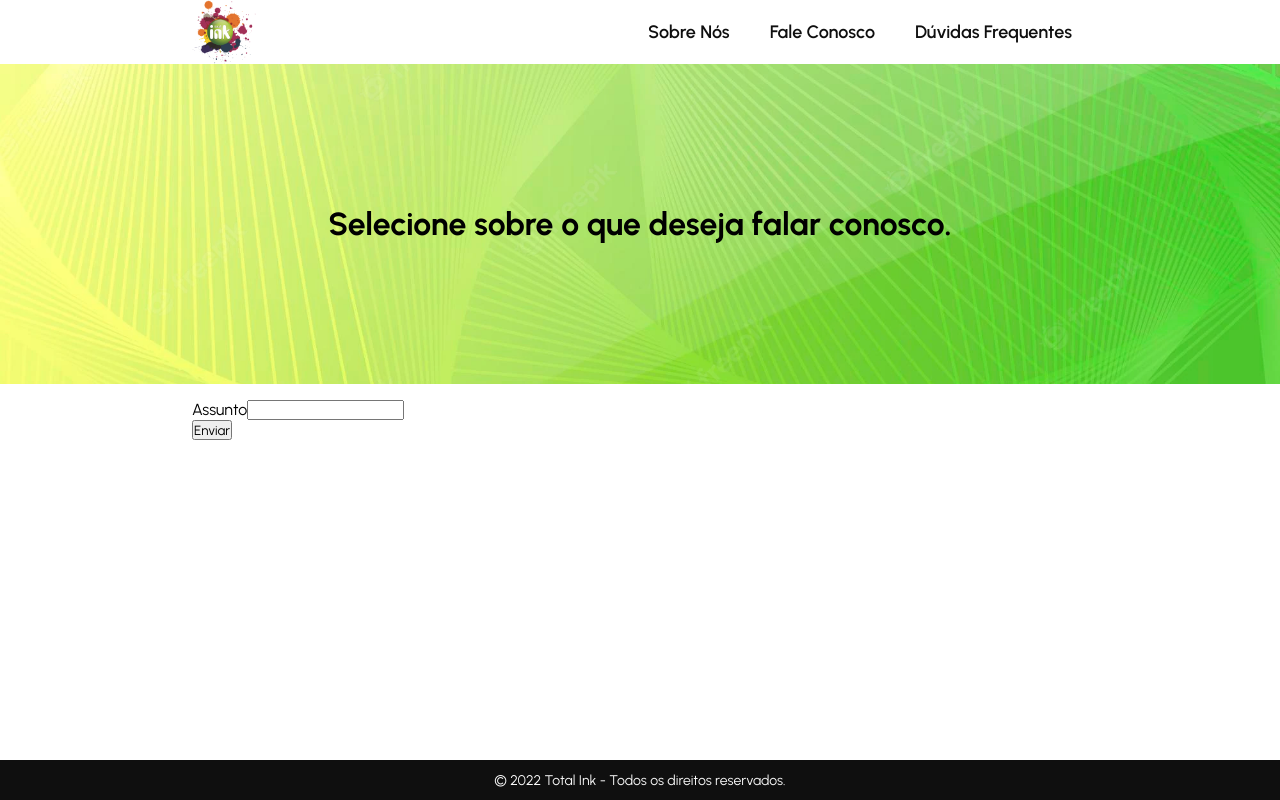
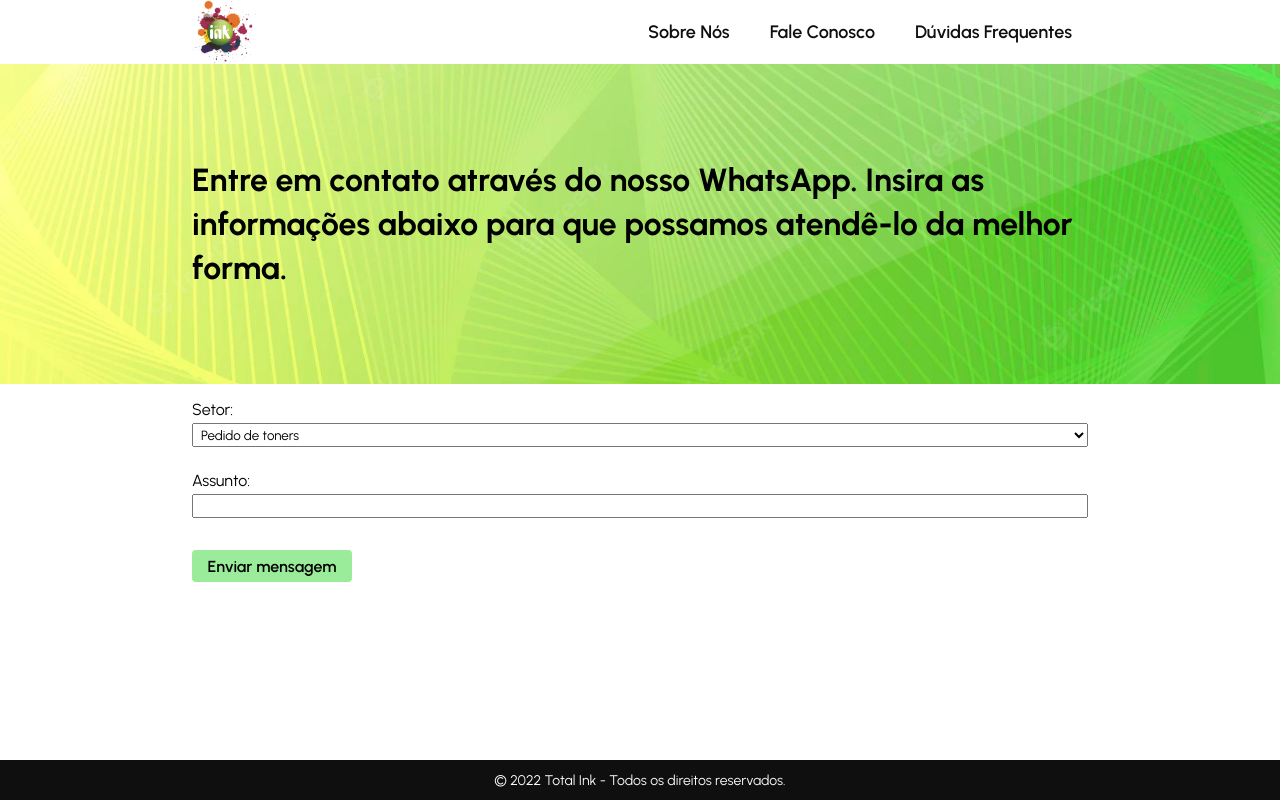
Before and after one commit to diegonacif/totalink-page, a React (Vite) app: page /contact in a window 1280 px wide. Built offline with nearby package versions, Linux system fonts and the light colour scheme.

Commit message:
feat: contact us with whatsapp link and pre filled message comming from inputs

```diff
--- a/src/components/Header/Header.jsx
+++ b/src/components/Header/Header.jsx
@@ -9,7 +9,7 @@ import { HeaderNav } from '../HeaderNav/HeaderNav';
 export const Header = () => {
   const breakpoint = useBreakpoint();
 
-  console.log(breakpoint);
+  // console.log(breakpoint);
 
   return (
     <div className="header-container">
--- a/src/css/App.css
+++ b/src/css/App.css
@@ -829,7 +829,33 @@
   text-align: center;
 }
 .request-quote-container section {
+  display: flex;
+  flex-direction: column;
   padding: 1rem;
+}
+.request-quote-container section .form-input-wp {
+  display: flex;
+  flex-direction: column;
+}
+.request-quote-container section .form-input-wp:not(:first-child) {
+  margin-top: 1.5rem;
+}
+.request-quote-container section .form-input-wp :is(input, select) {
+  width: 100%;
+  height: 1.5rem;
+  margin-top: 0.25rem;
+  padding: 0 0.25rem;
+}
+.request-quote-container section a {
+  display: flex;
+  align-items: center;
+  justify-content: center;
+  width: 10rem;
+  height: 2rem;
+  margin-top: 2rem;
+  background-color: rgb(154, 236, 154);
+  border-radius: 4px;
+  font-weight: 600;
 }
 @media only screen and (min-width: 600px) {
   .request-quote-container header {
--- a/src/pages/ContactUs/ContactUs.jsx
+++ b/src/pages/ContactUs/ContactUs.jsx
@@ -1,12 +1,12 @@
 import { useEffect, useState, useRef } from 'react';
 import { useForm } from 'react-hook-form';
+import { useBreakpoint } from '../../hooks/useBreakpoint';
 import '../../css/App.css';
 
 import { Header } from '../../components/Header/Header';
 import { WhatsappButton } from '../../components/WhatsappButton/WhatsappButton';
 import { CopyrightFooter } from '../../components/CopyrightFooter/CopyrightFooter';
 import whatsQr from '../../assets/whats-qr.png';
-
 
 // Outside Click (Hook)
 import { useOnClickOutside } from 'usehooks-ts'
@@ -16,7 +16,7 @@ import { useTransition, animated, easings } from '@react-spring/web';
 
 export const ContactUs = () => {
 
-
+  const breakpoint = useBreakpoint();
 
   // Expanded Wrapper
   const [showExpansion, setShowExpansion] = useState(false);
@@ -25,16 +25,16 @@ export const ContactUs = () => {
   }
 
   // Screen size condition
-  const [isDesktop, setIsDesktop] = useState(false);
-  useEffect(() => {
-    window.innerWidth > 480 ? setIsDesktop(true) : setIsDesktop(false);
+  // const [isDesktop, setIsDesktop] = useState(false);
+  // useEffect(() => {
+  //   window.innerWidth > 480 ? setIsDesktop(true) : setIsDesktop(false);
 
-    const updateMedia = () => {
-      window.innerWidth > 480 ? setIsDesktop(true) : setIsDesktop(false);
-    };
-    window.addEventListener('resize', updateMedia);
-    return () => window.removeEventListener('resize', updateMedia);
-  }, []);
+  //   const updateMedia = () => {
+  //     window.innerWidth > 480 ? setIsDesktop(true) : setIsDesktop(false);
+  //   };
+  //   window.addEventListener('resize', updateMedia);
+  //   return () => window.removeEventListener('resize', updateMedia);
+  // }, []);
 
   // Outside Click (Variable)
   const refContainer = useRef(null);
@@ -63,44 +63,48 @@ export const ContactUs = () => {
     mode: "all"
   });
 
-  // Whatsapp
-  const whatsappAddress = "https://wa.me/message/VUCLASIXKAW7D1?src=qr";
+  // Whatsapp //
+
+  const whatsappNumber = "5584991751476"
+
+  const whatsappAdress = breakpoint == "notebook" || breakpoint == "desktop" ?
+  `https://web.whatsapp.com/send?phone=${whatsappNumber}&text=` : // Abre diretamente a versão web
+  `https://wa.me/${whatsappNumber}?text=`; // Para uso geral
+
   const [whatsappMessage, setWhatsappMessage] = useState('');
   useEffect(() => {
-    setWhatsappMessage(getValues("subject"));
-  }, [watch("subject")])
-
-  const whatsappContact = whatsappAddress + "?text=" + whatsappMessage
+    setWhatsappMessage(
+      `Setor: ${getValues("department")}\nAssunto: ${getValues("subject")}`
+    );
+  }, [watch("department"), watch("subject")])
 
   return (
     <>
       <Header />
       <div className="request-quote-container">
         <header>
-          <h1>Selecione sobre o que deseja falar conosco.</h1>
-          {/* {
-            transitions(
-              (styles, item) => item &&
-                <animated.div
-                  className="whatsapp-expansion"
-                  style={styles}
-                >
-                  <span>Leia o QR Code</span>
-                  <img src={whatsQr} alt="Whatsapp QR Code" />
-                  <span>ou clique no link abaixo</span>
-                  <a href={whatsappAddress}>Whatsapp Diretor Comercial</a>
-                </animated.div>
-            )
-          } */}
+          <h1>Entre em contato através do nosso WhatsApp. Insira as informações abaixo para que possamos atendê-lo da melhor forma.</h1>
         </header>
         <section>
-          <div>
-            <label>Assunto</label>
+          <div className="form-input-wp">
+            <label>Setor:</label>
+            <select type="text" {...register("department")}>
+              <option value="Pedido de toner">Pedido de toners</option>
+              <option value="Problemas técnicos">Problemas técnicos</option>
+              <option value="Setor financeiro">Setor financeiro</option>
+              <option value="Locação de impressoras">Locação de impressoras</option>
+            </select>
+          </div>
+          <div className="form-input-wp">
+            <label>Assunto:</label>
             <input type="text" {...register("subject")} />
           </div>
-          <button onClick={() => {
-            window.open(whatsappContact)
-            }}>Enviar</button>
+          <a
+            href={whatsappAdress + encodeURI(whatsappMessage)}
+            target="_blank"
+          >
+              Enviar mensagem
+          </a>
         </section>
         <CopyrightFooter />
       </div>
--- a/src/pages/ContactUs/_ContactUs.scss
+++ b/src/pages/ContactUs/_ContactUs.scss
@@ -64,7 +64,37 @@
   }
 
   section {
+    display: flex;
+    flex-direction: column;
     padding: 1rem;
+
+    .form-input-wp {
+      display: flex;
+      flex-direction: column;
+
+      &:not(:first-child) {
+        margin-top: 1.5rem;
+      }
+
+      :is(input, select) {
+        width: 100%;
+        height: 1.5rem;
+        margin-top: 0.25rem;
+        padding: 0 0.25rem;
+      }
+
+    }
+    a {
+      display: flex;
+      align-items: center;
+      justify-content: center;
+      width: 10rem;
+      height: 2rem;
+      margin-top: 2rem;
+      background-color: rgb(154, 236, 154);
+      border-radius: 4px;
+      font-weight: 600;
+    }
   }
 
   @media only screen and ($tablet-size) {
```
Also changed, not shown: 1 other file (tests, documents, lock files or other folders).
